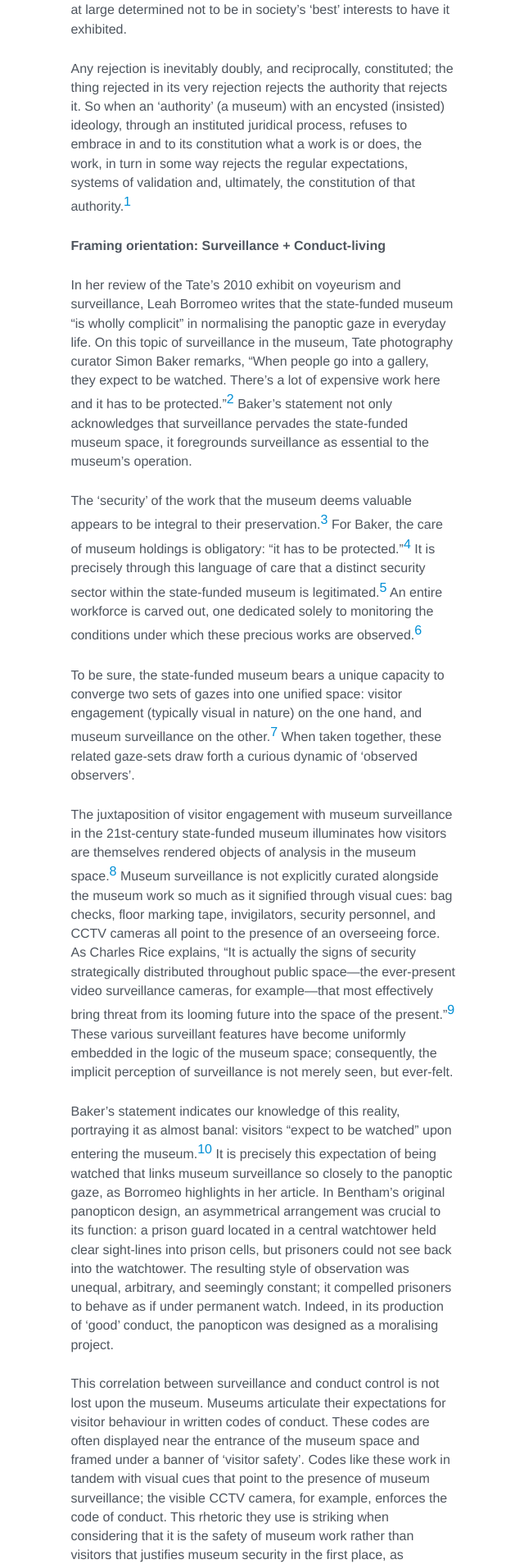
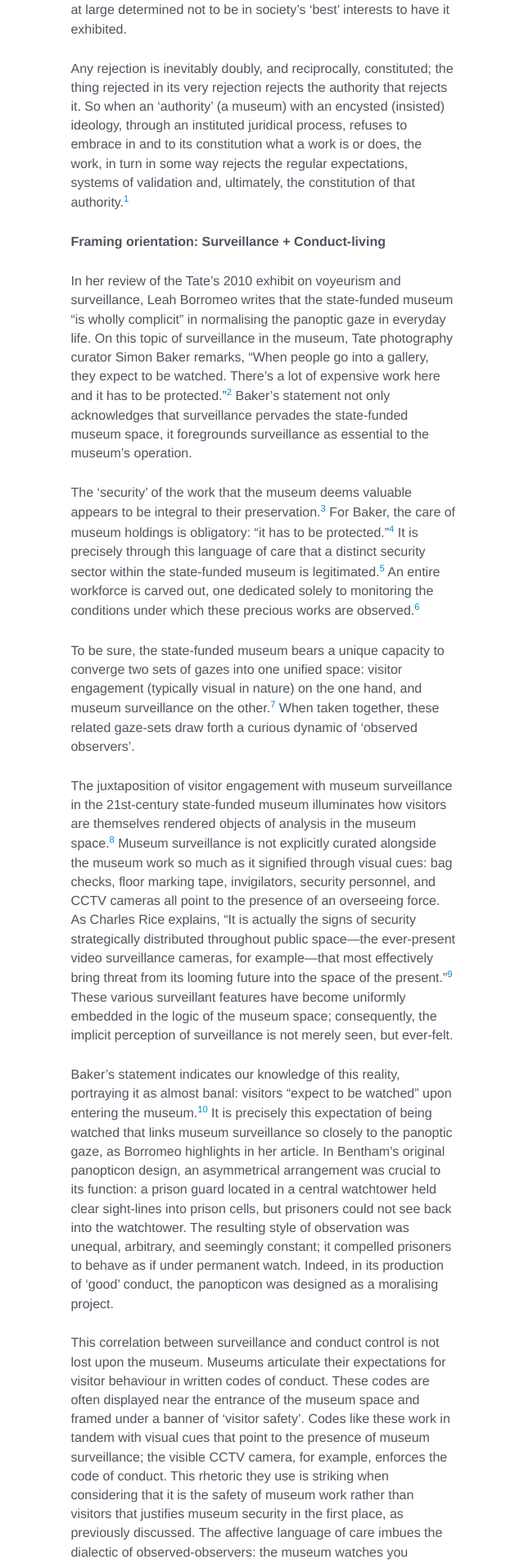
Before and after one commit to afivos/afivos.com, a Jekyll site: the page built from _posts/2017-12-14-for-your-safety-+-security.md, in a window 1280 px wide. Shown: the part 1520-3428 px from the top of the page at 82% size, without its empty margins (319-959 px from the left). Built offline with Jekyll 4.4.1, drawn with Linux system fonts in a browser that asks for light colours; nearby versions of some CDN libraries; comment, search, counter and statistics services are not loaded.

Commit message:
Style footnotes

```diff
--- a/_sass/partials/_typography.scss
+++ b/_sass/partials/_typography.scss
@@ -110,3 +110,16 @@ figure {
 		}
 	}
 }
+
+sup {
+	line-height: 0;
+
+	a {
+		@extend %extra-small;
+		font-weight: 500;
+	}
+}
+
+.footnotes {
+	@extend %small;
+}
```
